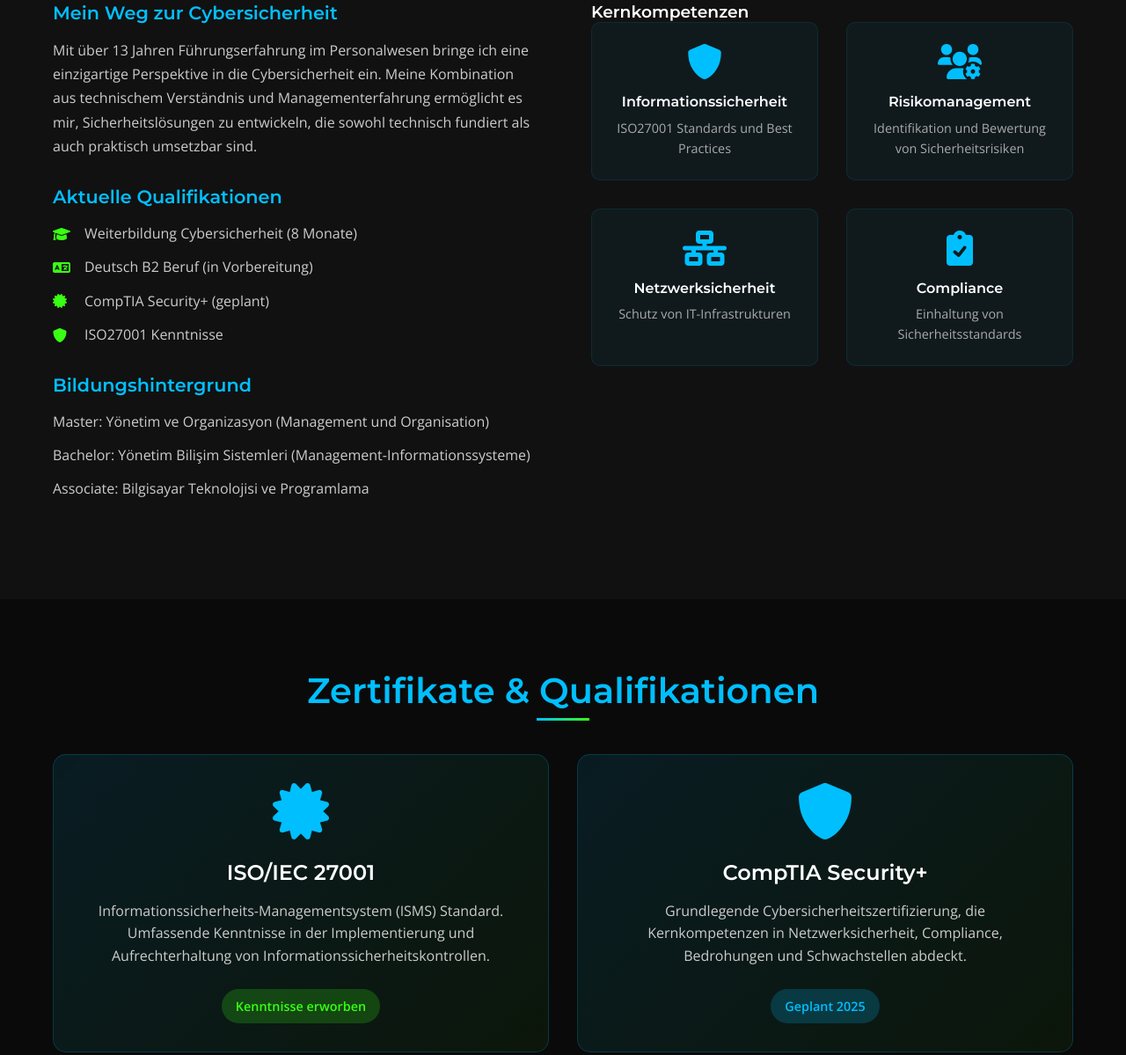
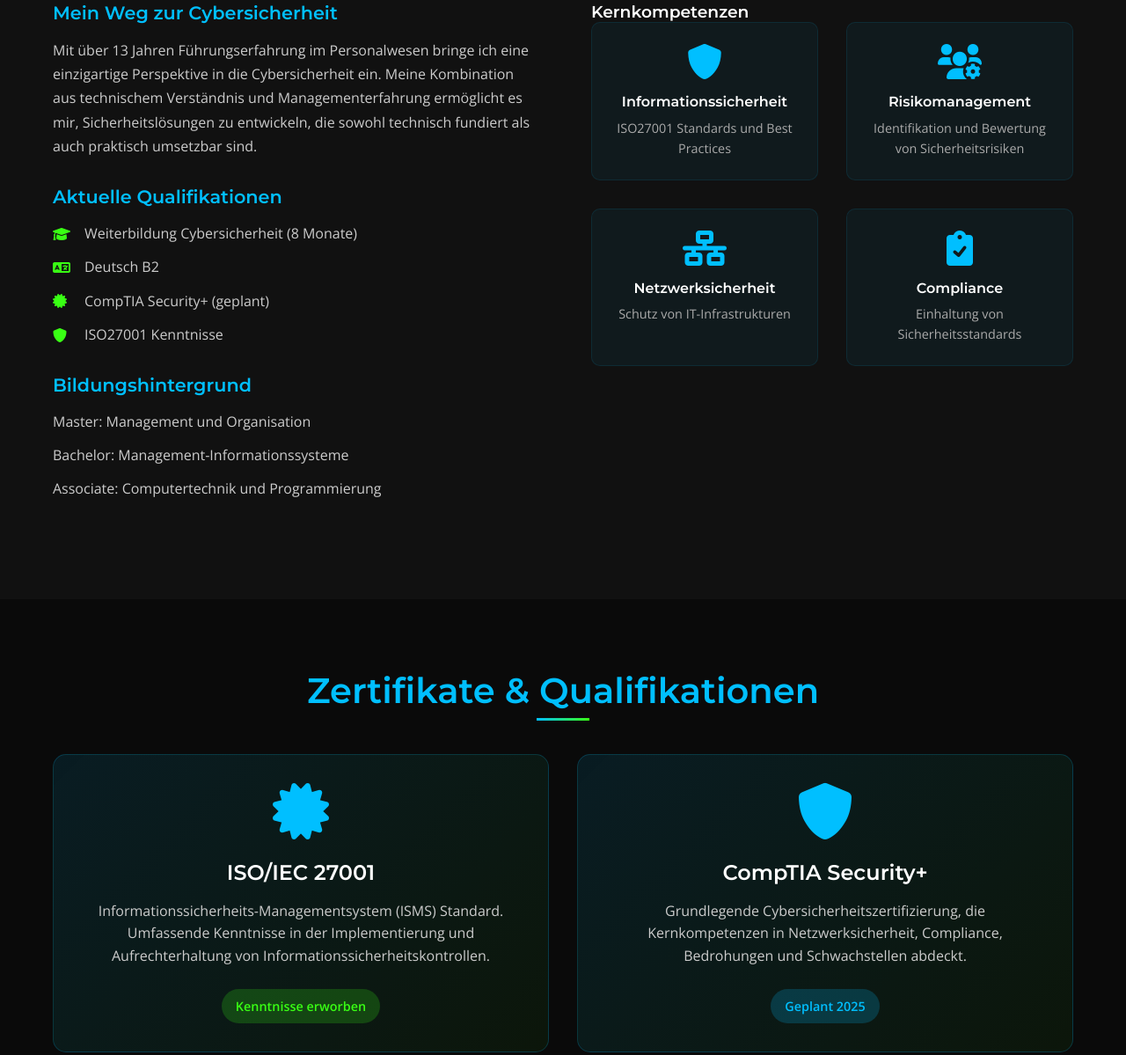
Before and after one commit to gokhancakiroglu/gokhancakiroglu.github.io, a plain HTML site: page index.html in a window 1280 px wide. Shown: the part 973-2172 px from the top of the page at 88% size. Drawn offline with nearby package versions, Linux system fonts and the light colour scheme.

Commit message:
Update index.html

```diff
--- a/index.html
+++ b/index.html
@@ -79,15 +79,15 @@
                     <h3>Aktuelle Qualifikationen</h3>
                     <ul class="qualifications">
                         <li><i class="fas fa-graduation-cap"></i> Weiterbildung Cybersicherheit (8 Monate)</li>
-                        <li><i class="fas fa-language"></i> Deutsch B2 Beruf (in Vorbereitung)</li>
+                        <li><i class="fas fa-language"></i> Deutsch B2</li>
                         <li><i class="fas fa-certificate"></i> CompTIA Security+ (geplant)</li>
                         <li><i class="fas fa-shield-alt"></i> ISO27001 Kenntnisse</li>
                     </ul>
                     <h3>Bildungshintergrund</h3>
                     <ul class="education">
-                        <li>Master: Yönetim ve Organizasyon (Management und Organisation)</li>
-                        <li>Bachelor: Yönetim Bilişim Sistemleri (Management-Informationssysteme)</li>
-                        <li>Associate: Bilgisayar Teknolojisi ve Programlama</li>
+                        <li>Master: Management und Organisation</li>
+                        <li>Bachelor: Management-Informationssysteme</li>
+                        <li>Associate: Computertechnik und Programmierung</li>
                     </ul>
                 </div>
                 <div class="about-skills">
@@ -203,14 +203,14 @@
                         <i class="fas fa-envelope"></i>
                         <div>
                             <h4>E-Mail</h4>
-                            <p>gokhan@gokhancakiroglu.de</p>
+                            <p>gokhancakiroglu@gmail.com</p>
                         </div>
                     </div>
                     <div class="contact-item">
                         <i class="fab fa-linkedin"></i>
                         <div>
                             <h4>LinkedIn</h4>
-                            <p>linkedin.com/in/gokhancakiroglu</p>
+                            <p>linkedin.com/in/gökhancakiroglu</p>
                         </div>
                     </div>
                     <div class="contact-item">
```
